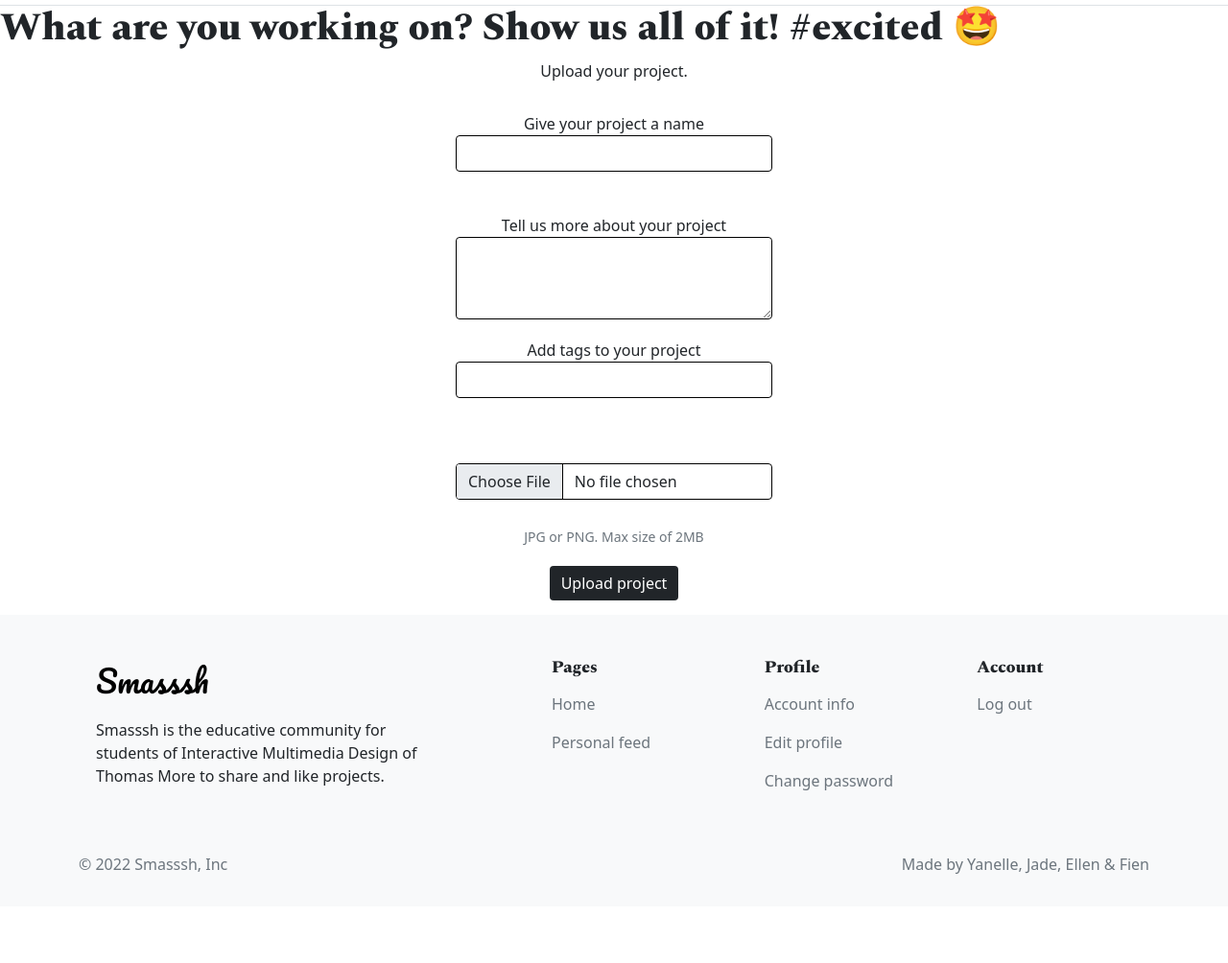
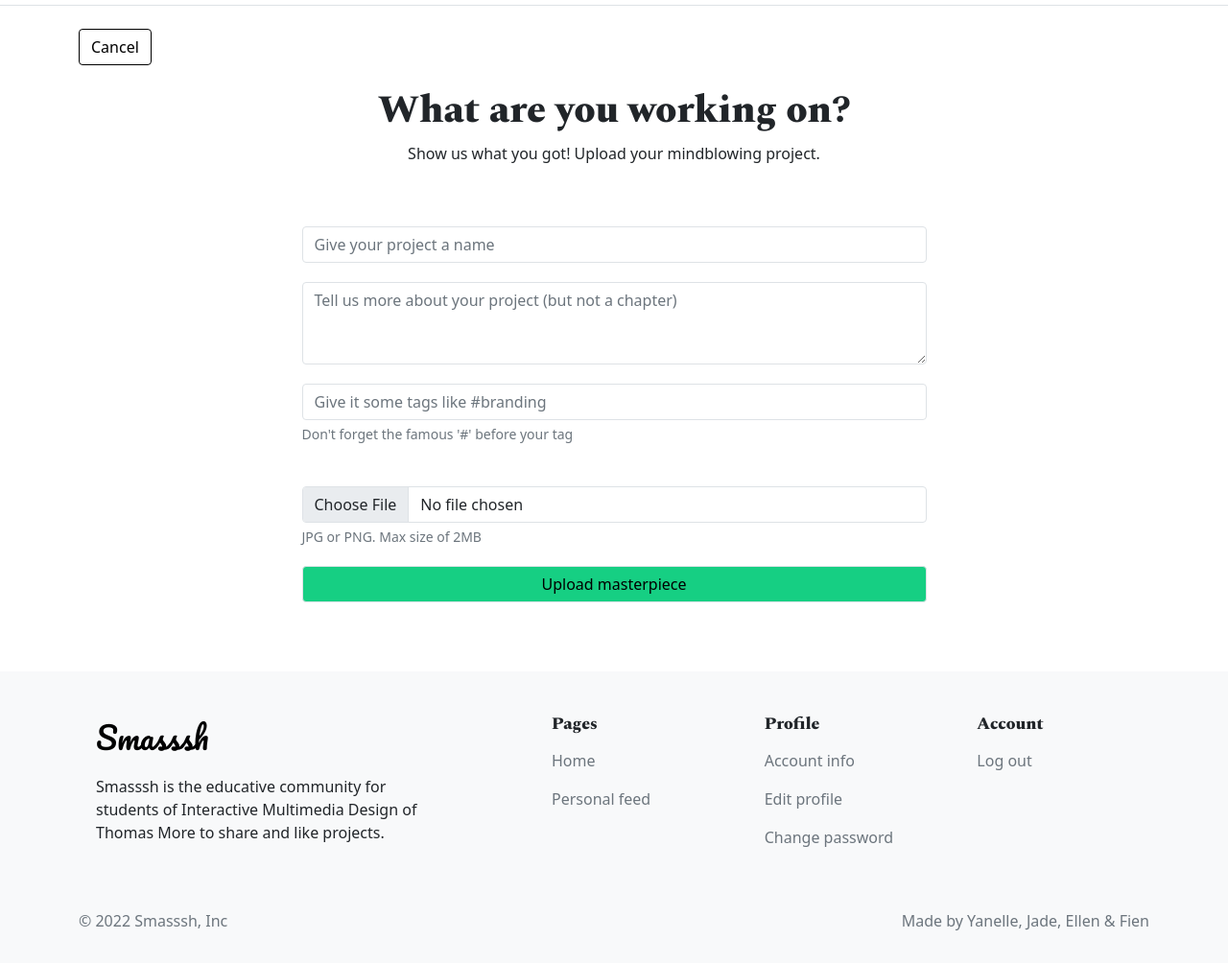
Before and after one commit to marthemaere/smash, a PHP site: page /uploadProject.php in a window 1280 px wide. Shown: the part 69-1073 px from the top of the page at 96% size. Before the commit the page ends 980 px from the top, so only its background shows below. Run offline with PHP 8.4, Linux system fonts and the light colour scheme.

Commit message:
style: add css layout to upload project page

```diff
--- a/styles/custom.css
+++ b/styles/custom.css
@@ -111,16 +111,15 @@ fieldset {
 
 /* ------UploadProjects------ */
 
-.upload-intro{
+.upload-intro {
     justify-content: center;
 }
 
 .upload-intro p, .login h1, .register h1 {
     text-align: center;
 }
-.uploadzone{
-    text-align: center;
-
+ .uploadzone input, .uploadzone textarea {
+    border-color: #DEE2E6;
 }
 
 .upload--form {
--- a/uploadProject.php
+++ b/uploadProject.php
@@ -24,8 +24,6 @@ if (!empty($_POST)) {
         $tags->addTagsToDatabase($id);
 
         header("Location: index.php");
-
-
     } catch (\Throwable $e) {
         $error = $e->getMessage();
     }
@@ -39,51 +37,50 @@ if (!empty($_POST)) {
 <meta charset="UTF-8">
     <meta http-equiv="X-UA-Compatible" content="IE=edge">
     <meta name="viewport" content="width=device-width, initial-scale=1.0">
-    <link rel="preconnect" href="https://fonts.googleapis.com">
-    <link rel="preconnect" href="https://fonts.gstatic.com" crossorigin>
-    <link href="https://fonts.googleapis.com/css2?family=Pacifico&display=swap" rel="stylesheet">
-    <link href="https://cdn.jsdelivr.net/npm/bootstrap@5.1.3/dist/css/bootstrap.min.css" rel="stylesheet" integrity="sha384-1BmE4kWBq78iYhFldvKuhfTAU6auU8tT94WrHftjDbrCEXSU1oBoqyl2QvZ6jIW3" crossorigin="anonymous">
-    <link rel="stylesheet" href="styles/custom.css">
+    <?php include_once('style.php'); ?>
     <title>Upload your project</title>
 </head>
 <body>
     <?php require_once("header.php"); ?>
-    <div class="upload-intro">
-        <h1> What are you working on? Show us all of it! #excited 🤩 </h1>
-        <p> Upload your project. </p>
+
+    <div class="container py-4">
+        <a href="index.php" class="btn btn-outline-primary">Cancel</a>
+
+        <div class="upload-intro text-center pt-4">
+            <h1>What are you working on?</h1>
+            <p>Show us what you got! Upload your mindblowing project.</p>
         </div>
+
+        <div class="col-7 py-5 m-auto">
             <?php if (isset($error)):?>
             <div class="alert alert-danger"><?php echo $error; ?></div>
             <?php endif;?>
 
-
-    <div class="login--form col">
-    <div class="form form--login">
-    <form class="uploadzone" action="#" method ="POST" enctype="multipart/form-data">
-
+            <form class="uploadzone" action="#" method="POST" enctype="multipart/form-data">
                 <fieldset>
-        <label for="floatingInput">Give your project a name</label>
-        <input type="text" class="form-control" id="floatingInput" name="title" > <br>
+                    <!-- <label for="floatingInput">Give your project a name</label> -->
+                    <input type="text" class="form-control" id="floatingInput" name="title" placeholder="Give your project a name">
                 </fieldset>
 
                 <fieldset>
-        <label for="title">Tell us more about your project</label>
-        <textarea name="description" class="form-control" id="description" cols="50" rows="3" ></textarea>
+                    <!-- <label for="title">Tell us more about your project</label> -->
+                    <textarea name="description" class="form-control" id="description" cols="50" rows="3" placeholder="Tell us more about your project (but not a chapter)"></textarea>
                 </fieldset>
 
-
                 <fieldset>
-        <label for="tags">Add tags to your project</label>
-        <input type="text" class="form-control" id="tags" name="tags" > <br>
+                    <!-- <label for="tags">Add tags to your project</label> -->
+                    <input type="text" class="form-control" id="tags" name="tags" placeholder="Give it some tags like #branding">
+                    <div class="form-text">Don't forget the famous '#' before your tag</div>
                 </fieldset>
 
                 <fieldset>
                     <label class="form-label" for="image"></label>
-        <input type="file" class="form-control" id="customFile" name="file"> <br>
+                    <input type="file" class="form-control" id="customFile" name="file">
                     <div class="form-text">JPG or PNG. Max size of 2MB</div>
                 </fieldset>
 
-        <input class="btn btn-dark" type="submit" value="Upload project" name="submit">
+                <input class="btn btn-primary col-12" type="submit" value="Upload masterpiece" name="submit">
+            </form>
         </div>
     </div>
 
```
Lines whose indentation alone changed are shown as unchanged.
